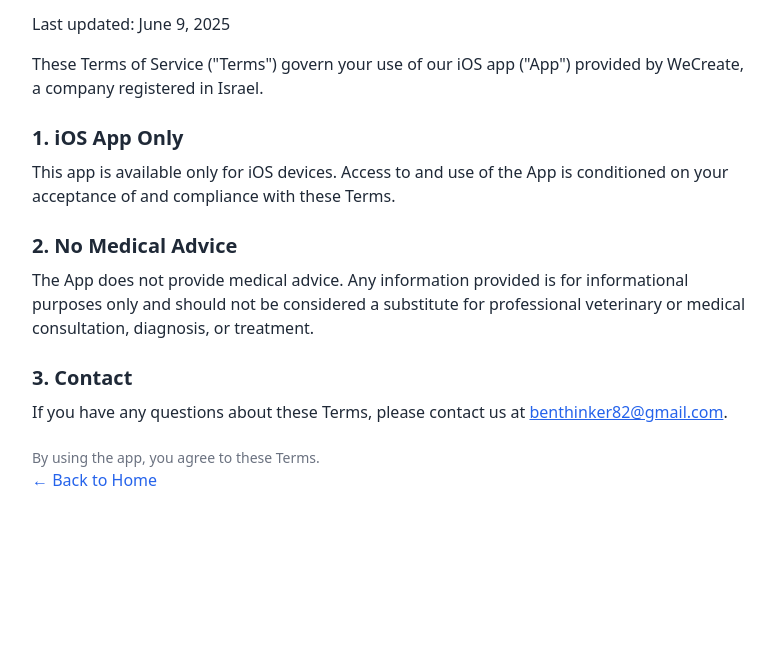
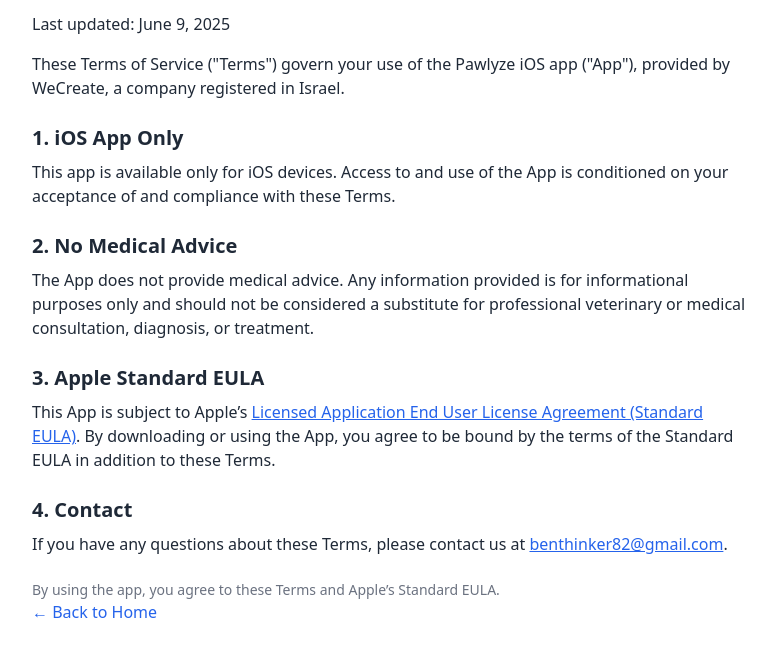
Before and after one commit to benthinker/pawlyze-site, a plain HTML site: page docs/terms.html in a window 1280 px wide. Shown: the part 64-720 px from the top of the page, without its empty margins (248-1023 px from the left). Drawn offline with nearby package versions, Linux system fonts and the light colour scheme.

Commit message:
updates terms

```diff
--- a/docs/terms.html
+++ b/docs/terms.html
@@ -12,7 +12,7 @@
     <h1 class="text-3xl font-bold mb-4">Terms of Service</h1>
     <p class="mb-4">Last updated: June 9, 2025</p>
 
-    <p class="mb-4">These Terms of Service ("Terms") govern your use of our iOS app ("App") provided by WeCreate, a company registered in Israel.</p>
+    <p class="mb-4">These Terms of Service ("Terms") govern your use of the Pawlyze iOS app ("App"), provided by WeCreate, a company registered in Israel.</p>
 
     <h2 class="text-xl font-semibold mt-6 mb-2">1. iOS App Only</h2>
     <p class="mb-4">This app is available only for iOS devices. Access to and use of the App is conditioned on your acceptance of and compliance with these Terms.</p>
@@ -20,11 +20,17 @@
     <h2 class="text-xl font-semibold mt-6 mb-2">2. No Medical Advice</h2>
     <p class="mb-4">The App does not provide medical advice. Any information provided is for informational purposes only and should not be considered a substitute for professional veterinary or medical consultation, diagnosis, or treatment.</p>
 
-    <h2 class="text-xl font-semibold mt-6 mb-2">3. Contact</h2>
+    <h2 class="text-xl font-semibold mt-6 mb-2">3. Apple Standard EULA</h2>
+    <p class="mb-4">
+      This App is subject to Apple’s <a href="https://www.apple.com/legal/internet-services/itunes/dev/stdeula/" target="_blank" class="text-blue-600 underline">Licensed Application End User License Agreement (Standard EULA)</a>. By downloading or using the App, you agree to be bound by the terms of the Standard EULA in addition to these Terms.
+    </p>
+
+    <h2 class="text-xl font-semibold mt-6 mb-2">4. Contact</h2>
     <p class="mb-4">If you have any questions about these Terms, please contact us at <a href="mailto:benthinker82@gmail.com" class="text-blue-600 underline">benthinker82@gmail.com</a>.</p>
 
-    <p class="mt-6 text-sm text-gray-500">By using the app, you agree to these Terms.</p>
+    <p class="mt-6 text-sm text-gray-500">By using the app, you agree to these Terms and Apple’s Standard EULA.</p>
     <a href="index.html" class="text-blue-600 hover:underline">← Back to Home</a>
   </div>
+
 </body>
 </html>
```
